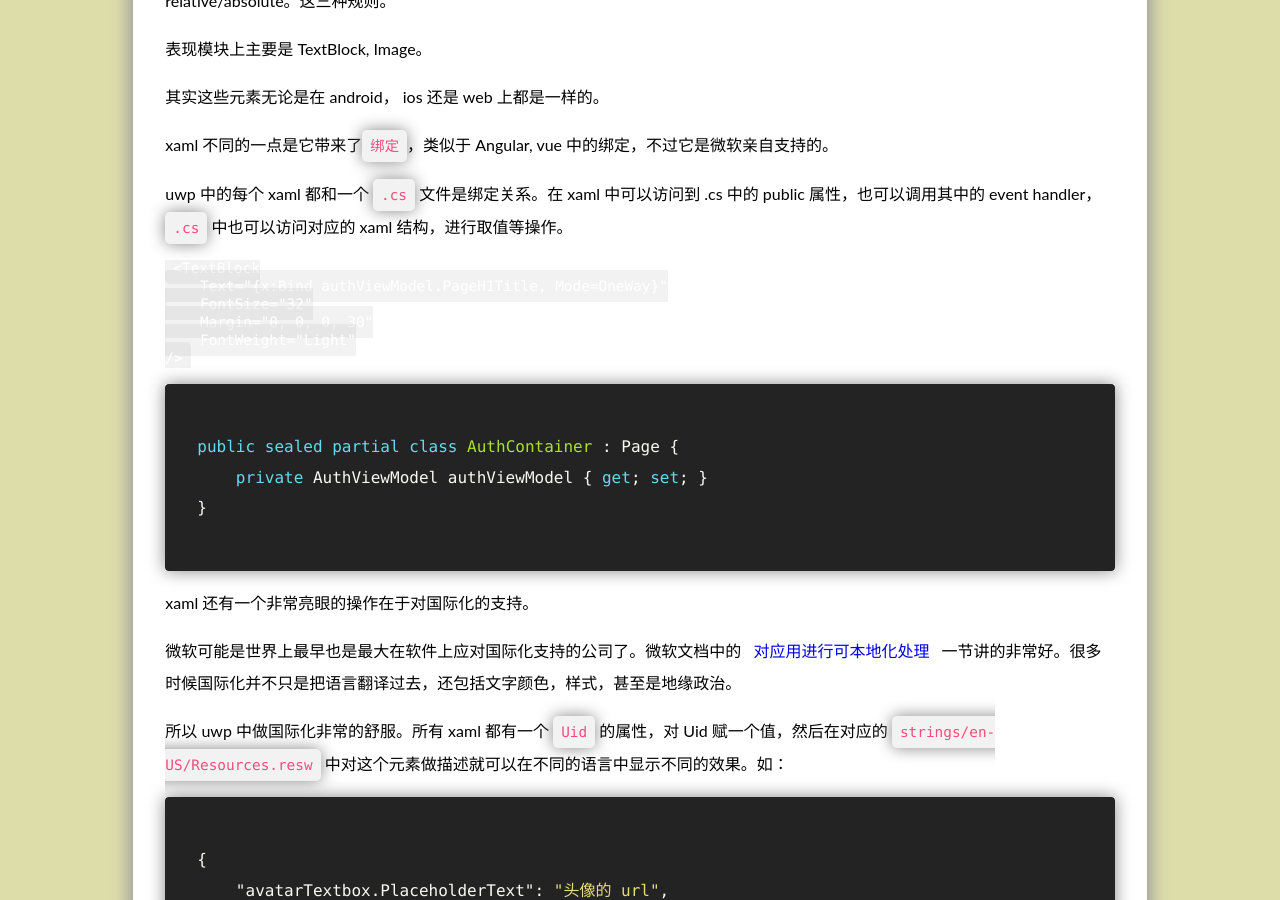
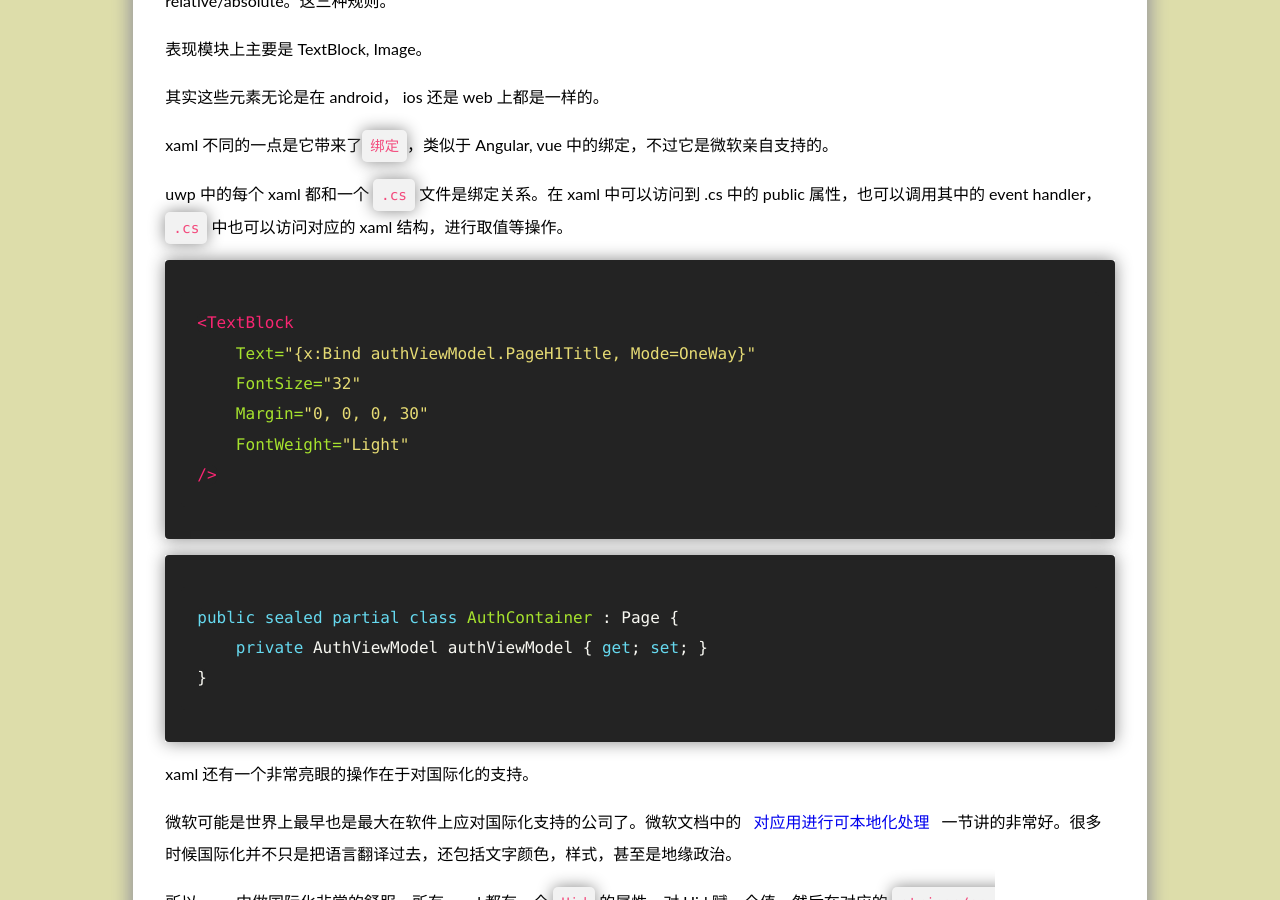
Before and after one commit to AnnatarHe/AnnatarHe.github.io, a Jekyll site: the page built from _posts/2018-12-01-get-start-with-windows-uwp-developer.md, in a window 1280 px wide and 900 px high, scrolled down 758 px. Built offline with Jekyll 4.4.1, drawn with Linux system fonts in a browser that asks for light colours; some web fonts are replaced; comment, search, counter and statistics services are not loaded; some of the changed text lies outside the part shown.

Commit message:
fix(uwp): fix code style

````diff
--- a/_posts/2018-12-01-get-start-with-windows-uwp-developer.md
+++ b/_posts/2018-12-01-get-start-with-windows-uwp-developer.md
@@ -28,7 +28,7 @@ xaml 不同的一点是它带来了`绑定`，类似于 Angular, vue 中的绑
 
 uwp 中的每个 xaml 都和一个 `.cs` 文件是绑定关系。在 xaml 中可以访问到 .cs 中的 public 属性，也可以调用其中的 event handler， `.cs` 中也可以访问对应的 xaml 结构，进行取值等操作。
 
-```xaml
+```html
 <TextBlock
     Text="{x:Bind authViewModel.PageH1Title, Mode=OneWay}"
     FontSize="32"
@@ -97,7 +97,7 @@ Fluent Design 的设计不得不说非常漂亮，如果真的能在 Windows 上
 
 在 mac 上实现 fluent design 非常简单：自带！
 
-```xaml
+```html
 <Grid Background="{ThemeResource SystemControlAcrylicElementBrush}">
 ```
 
````
